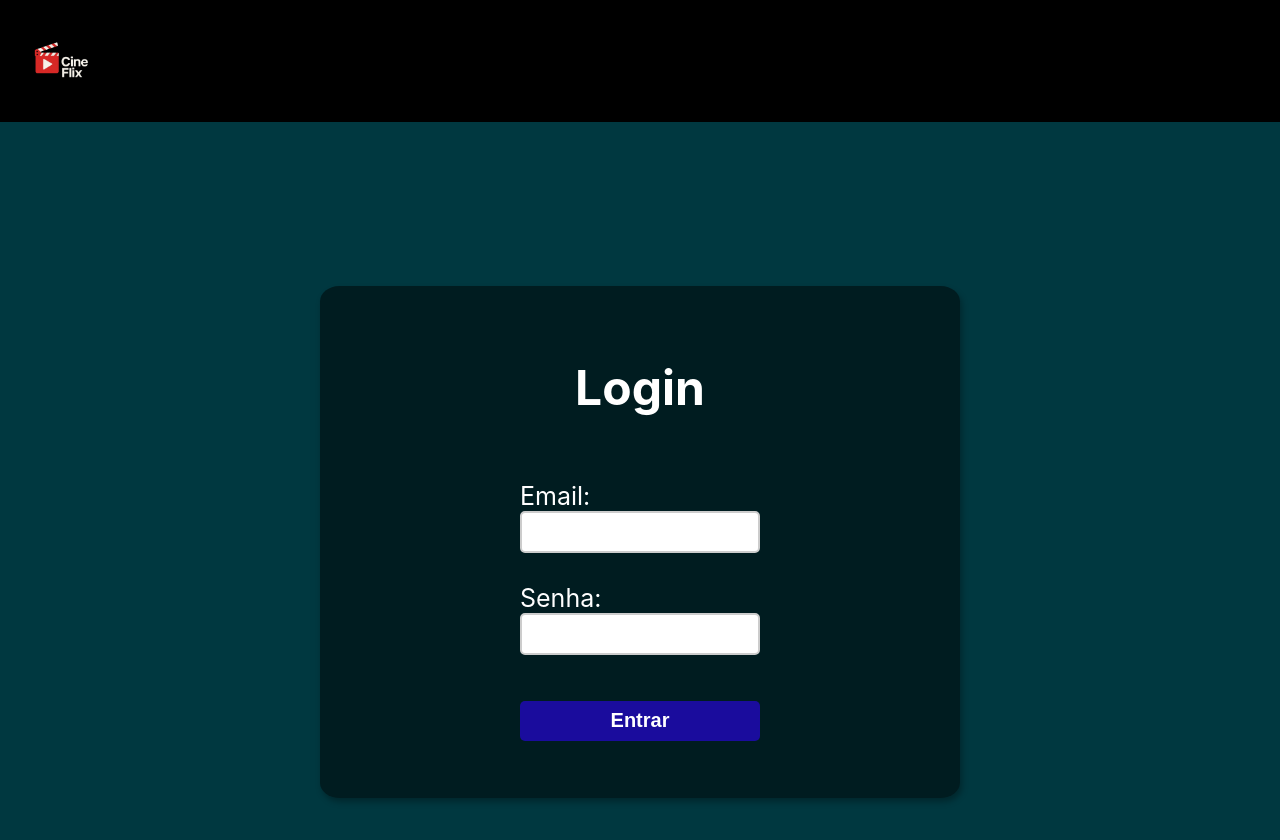
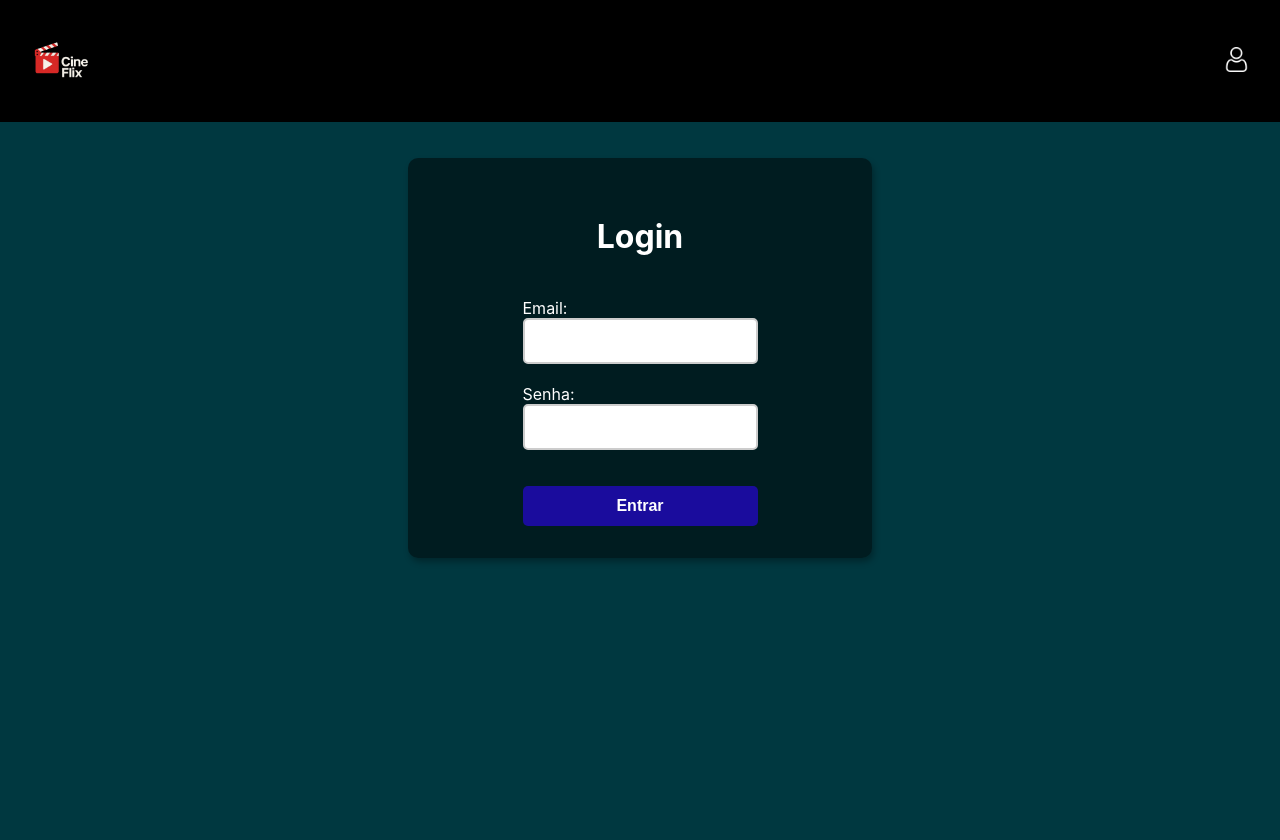
Before and after one commit to Messiassaba08/cinema-app, a React (Create React App) app: page /login in a window 1280 px wide. Shown: the top 840 px of the page. After the commit the page ends 800 px from the top, so only its background shows below. Built offline with nearby package versions, Linux system fonts and the light colour scheme.

Commit message:
bringing back the icon with actions login, create account and exit

```diff
--- /dev/null
+++ b/src/pages/DropDownMenu.css
@@ -0,0 +1,49 @@
+.login-icon {
+    padding-right: 15px;
+}
+
+.ul-menu {
+    background-color: aqua;
+}
+
+.login-icon {
+    cursor: pointer;
+  }
+
+
+.dropdown-container {
+    position: relative;
+  }
+
+.dropdown-menu {
+    position: absolute;
+    top: 100%;
+    right: 0;
+    margin-top: 8px;
+    width: 160px;
+    background-color: white;
+    border: 1px solid #ddd;
+    border-radius: 6px;
+    box-shadow: 0 4px 8px rgba(0,0,0,0.1);
+    z-index: 999;
+    text-align: center;
+    padding: 0;
+    margin: 0;
+    text-align: center;
+}
+
+.dropdown-menu li {
+    list-style: none;
+}
+
+.dropdown-menu li a {
+    display: block;
+    padding: 15px;
+    text-decoration: none;
+    color: #333;
+    transition: background-color 0.2s ease;
+}
+
+.dropdown-menu li a:hover {
+    background-color: #f2f2f2;
+}
--- a/src/pages/DropDownMenu.tsx
+++ b/src/pages/DropDownMenu.tsx
@@ -1,17 +1,69 @@
-import React from "react";
+import React, { useState, useRef, useEffect } from "react";
+import "./DropDownMenu.css";
 
-interface Props {
+type Props = {
   isLoggedIn: boolean;
   onLogout: () => void;
-}
+};
 
-const DropdownMenu: React.FC<Props> = ({ isLoggedIn, onLogout }) => {
+const DropdownMenu: React.FC<Props> = ({ isLoggedIn }) => {
+  const [open, setOpen] = useState(false);
+  const menuRef = useRef<HTMLDivElement>(null);
+
+  useEffect(() => {
+    const handleClickOutside = (e: MouseEvent) => {
+      if (
+        menuRef.current &&
+        !menuRef.current.contains(e.target as Node)
+      ) {
+        setOpen(false);
+      }
+    };
+
+    document.addEventListener("mousedown", handleClickOutside);
+    return () => document.removeEventListener("mousedown", handleClickOutside);
+  }, []);
+
   return (
-    <div className="dropdown-menu">
-      {isLoggedIn ? (
-        <button onClick={onLogout}>Sair</button>
-      ) : (
-        <span>Bem-vindo! Faça login</span>
+    <div className="dropdown-container" ref={menuRef}>
+      <img
+        src="/login.png"
+        alt="Menu"
+        onClick={() => setOpen(!open)}
+        className="login-icon"
+        width={25}
+      />
+
+      {open && (
+        <ul className="dropdown-menu">
+          {!isLoggedIn ? (
+            <>
+              <li>
+                <a href="/login" className="block px-4 py-2 hover:bg-gray-100">
+                  Login
+                </a>
+              </li>
+              <li>
+                <a href="/register" className="block px-4 py-2 hover:bg-gray-100">
+                  Criar Conta
+                </a>
+              </li>
+            </>
+          ) : (
+            <>
+              <li>
+                <a href="/profile" className="block px-4 py-2 hover:bg-gray-100">
+                  Perfil
+                </a>
+              </li>
+              <li>
+                <a href="/logout" className="block px-4 py-2 hover:bg-gray-100">
+                  Sair
+                </a>
+              </li>
+            </>
+          )}
+        </ul>
       )}
     </div>
   );
--- a/src/pages/login.css
+++ b/src/pages/login.css
@@ -1,32 +1,33 @@
 h2 {
-    font-size: 3rem;
+    font-size: 2rem;
 }
 
 .login-container {
     display: flex;
-    height: 50rem;
     align-items: center;
     justify-content: center;
+    padding: 1rem;
+    min-height: 50vh;
 }
 
 .login {
     background-color: rgba(0, 0, 0, 0.5);
     box-shadow: 2px 4px 6px rgba(0, 0, 0, 0.3);
-    border-radius: 3%;
-    width: 40rem;
-    height: 30rem;
+    border-radius: 10px;
+    width: 100%;
+    max-width: 400px;
+    padding: 2rem;
     display: flex;
     flex-direction: column;
     align-items: center;
-    padding-top: 2rem;
-    gap: 1.5rem;
-    font-size: 25px;
+    gap: 1rem;
+    font-size: 1rem;
 }
 
 .input {
     width: 100%;
-    padding: 10px;
-    font-size: 16px;
+    padding: 0.75rem;
+    font-size: 1rem;
     border: 2px solid #ccc;
     border-radius: 5px;
     box-sizing: border-box;
@@ -36,20 +37,20 @@ h2 {
 .input:focus {
     border-color: #2980b9;
     outline: none;
-  }
+}
 
 .button {
-    font-size: 20px;
+    font-size: 1rem;
     cursor: pointer;
     color: white;
     background-color: rgba(47, 0, 255, 0.562);
-    width: 15rem;
+    width: 100%;
+    max-width: 15rem;
     height: 2.5rem;
-    display: block;
     border-radius: 5px;
-    margin: 1rem auto;
+    margin: 1rem auto 0;
     font-weight: bold;
-    border-style: none;
+    border: none;
 }
 
 .button:hover {
```
